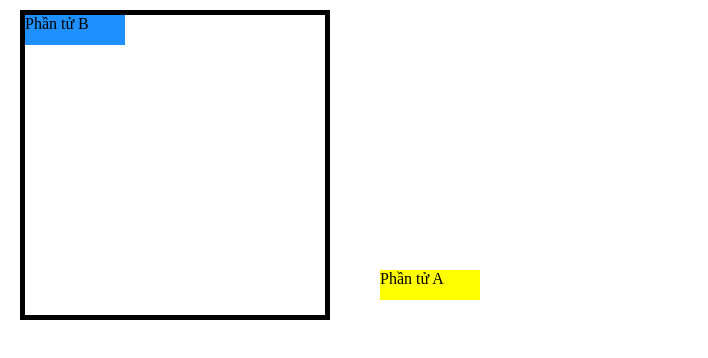
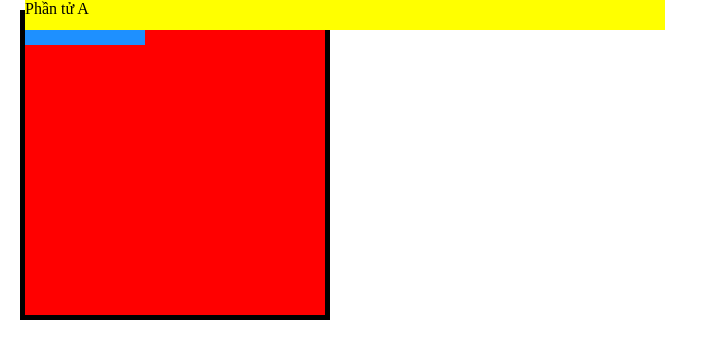
Before and after one commit to higgsup-intern-2018/html-core-w01, a plain HTML site: page css/Position/Absolute/index.html in a window 1280 px wide. Shown: the whole page, without its empty margins (0-708 px from the left). Drawn offline with Linux system fonts and the light colour scheme.

Commit message:
Add css selector

```diff
--- a/css/Position/Absolute/index.html
+++ b/css/Position/Absolute/index.html
@@ -7,10 +7,8 @@
 </head>
 <body>
 <div class="bigTable">
-    <div>
         <p class="tagA">Phần tử A</p>
         <p class="tagB">Phần tử B</p>
-    </div>
 </div>
 </body>
 </html>
--- a/css/Position/Absolute/style.css
+++ b/css/Position/Absolute/style.css
@@ -7,17 +7,20 @@ div.bigTable{
     border: 5px solid black;
     width: 300px;
     height: 300px;
+    background-color: red;
+    /*margin-left: 250px;*/
 }
 .tagA{
     background-color: yellow;
     height:30px;
     position: absolute;
-    right: 800px;
-    bottom: 500px;
-    width: 100px;
+    top:0;
+    /*right: 800px;*/
+    /*bottom: 500px;*/
+    width: 50%;
 }
 .tagB{
     background-color: dodgerblue;
     height: 30px;
-    width: 100px;
+    width: 40%;
 }
```
Also changed, not shown: css/Clearfix/index.html (+1 -1 lines).
